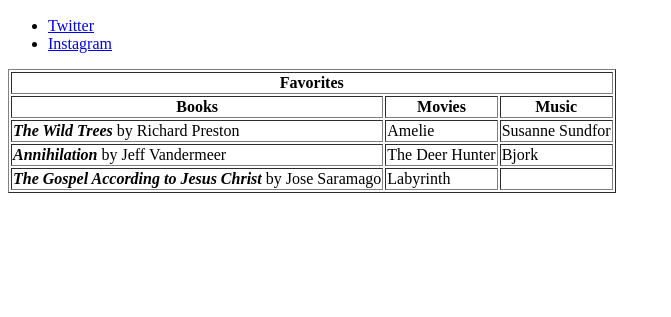
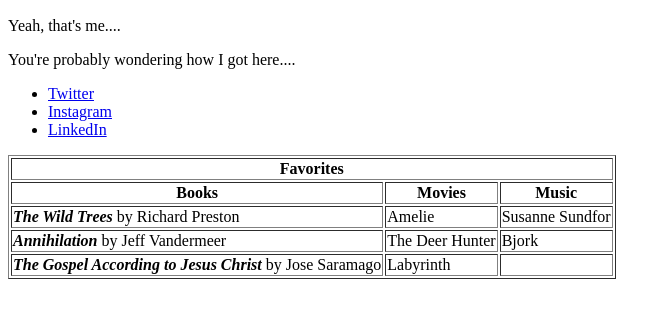
Before and after one commit to alexandra718/alexandra718.github.io, a plain HTML site: page index.html in a window 1280 px wide. Shown: the part 383-700 px from the top of the page, without its empty margins (0-671 px from the left). Drawn offline with Linux system fonts and the light colour scheme.

Commit message:
linkedin

```diff
--- a/index.html
+++ b/index.html
@@ -11,10 +11,14 @@
 
     <img src="https://66.media.tumblr.com/tumblr_lwoj95FdO21r037lwo1_500.gif">
 
+    <p>Yeah, that's me....</p>
+    <p>You're probably wondering how I got here....</p>
+
 
     <ul>
         <li><a href="http://www.twitter.com/al_to_go"target="_blank">Twitter</a></li>
         <li><a href="http://www.instagram.com/laughing_sstock"target="_blank">Instagram</a></li>
+        <li><a href="https://www.linkedin.com/in/alexandra-stock-54aa53173/"target="_blank">LinkedIn</a></li>
     </ul>
 
     <table border="1">
```
